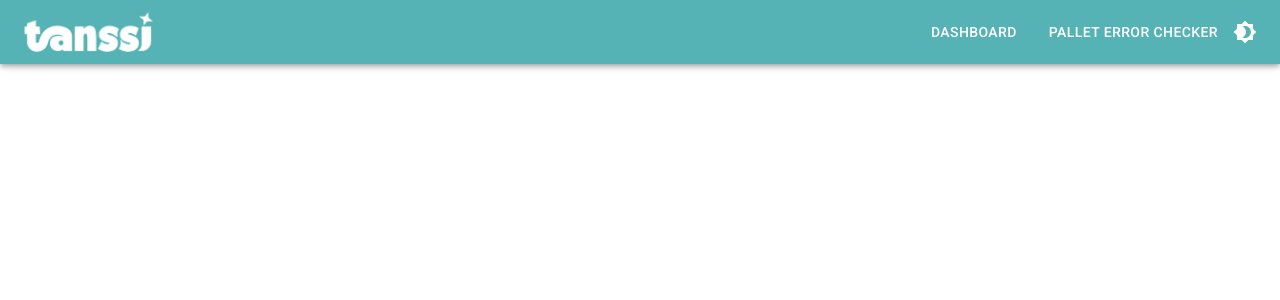
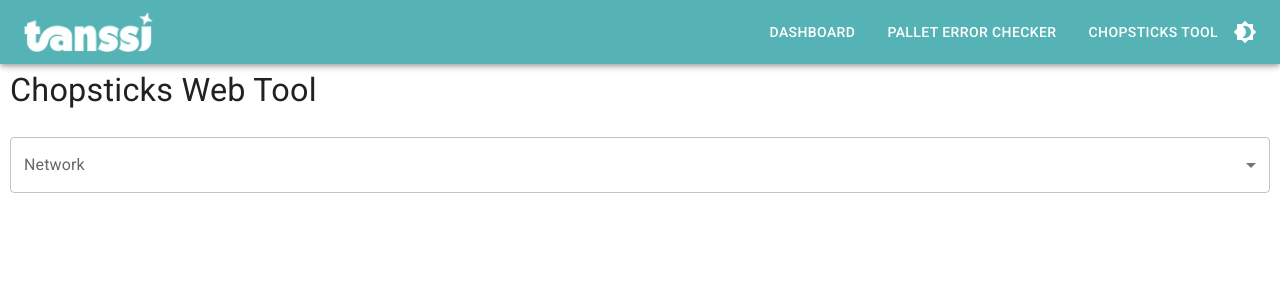
Before and after one commit to moondance-labs/tanssi-chain-visualization, a React (Vite) app: page /#/chopsticks-tool in a window 1280 px wide. Shown: the top 300 px of the page. Built offline with nearby package versions, Linux system fonts and the light colour scheme.

Commit message:
- Added chopsticks in the iframe

```diff
--- a/src/App.tsx
+++ b/src/App.tsx
@@ -5,6 +5,7 @@ import { Dashboard } from './components/Dashboard.tsx';
 import { AppHeader } from './components/AppHeader.tsx';
 import { useMode } from './hooks/use-mode.tsx';
 import { PalletErrorChecker } from './components/PalletErrorChecker.tsx';
+import { ChopsticksTool } from './components/ChopsticksTool.tsx';
 
 function App() {
   const { theme, toggleMode, mode } = useMode();
@@ -24,6 +25,7 @@ function App() {
             <Route path="/" element={<Navigate to="/dashboard" />} />
             <Route path="/dashboard" element={<Dashboard />} />
             <Route path="/pallet-errors" element={<PalletErrorChecker />} />
+            <Route path="/chopsticks-tool" element={<ChopsticksTool />} />
           </Routes>
         </Container>
       </HashRouter>
--- a/src/components/AppHeader.tsx
+++ b/src/components/AppHeader.tsx
@@ -17,6 +17,7 @@ import type { Mode } from '../hooks/use-mode.tsx';
 const pages = [
   { label: 'Dashboard', path: '#/dashboard' },
   { label: 'Pallet Error Checker', path: '#/pallet-errors' },
+  { label: 'Chopsticks Tool', path: '#/chopsticks-tool' },
 ];
 
 export const AppHeader = ({
--- /dev/null
+++ b/src/components/ChopsticksTool.tsx
@@ -0,0 +1,52 @@
+import { useState } from 'react';
+import { Box, Typography, Paper } from '@mui/material';
+import { NetworkSelector } from './NetworkSelector.tsx';
+
+export const ChopsticksTool = () => {
+  const [iframeKey, setIframeKey] = useState(0);
+  const [iframeSrc, setIframeSrc] = useState('');
+  const [isReady, setIsReady] = useState(false);
+
+  const handleNetworkChange = (url: string) => {
+    if (!url) {
+      return;
+    }
+
+    setIsReady(false);
+    const encoded = encodeURIComponent(url);
+    const src = `https://xlc.github.io/chopsticks-web/#/?endpoint=${encoded}&blockHeight=latest`;
+
+    setIframeSrc(src);
+    setIframeKey((k) => k + 1);
+
+    // The chopsticks tool doesn't rerender component based on URL in place, we need to force it to reload
+    setTimeout(() => {
+      setIframeSrc(src);
+      setIframeKey((k) => k + 1);
+      setIsReady(true);
+    }, 1000);
+  };
+
+  return (
+    <Box>
+      <Typography variant="h4" gutterBottom>
+        Chopsticks Web Tool
+      </Typography>
+
+      <NetworkSelector onChange={handleNetworkChange} />
+
+      {iframeSrc && (
+        <Paper elevation={3} sx={{ mt: 3, height: '80vh', overflow: 'hidden', display: isReady ? 'block' : 'none' }}>
+          <iframe
+            key={iframeKey}
+            title="Chopsticks Web"
+            src={iframeSrc}
+            width="100%"
+            height="100%"
+            style={{ border: 'none' }}
+          />
+        </Paper>
+      )}
+    </Box>
+  );
+};
```
